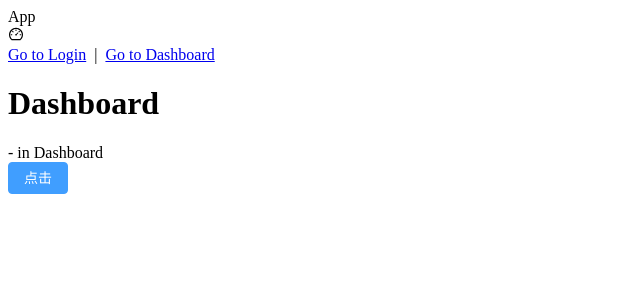
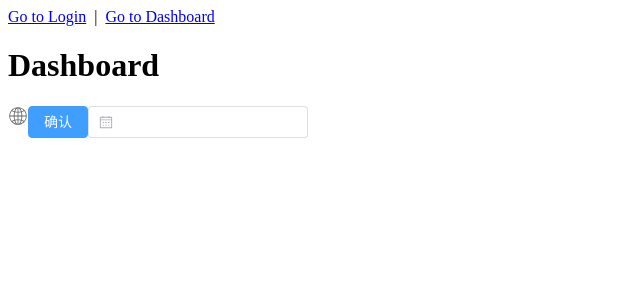
Before and after one commit to JacobShi777/petal-vue3-lite, a Vue app: page /#/ in a window 1280 px wide. Shown: the top 300 px of the page, without its empty margins (0-640 px from the left). Built offline with nearby package versions, Linux system fonts and the light colour scheme.

Commit message:
chore: 国际化

```diff
--- a/components.d.ts
+++ b/components.d.ts
@@ -8,6 +8,12 @@ export {}
 declare module 'vue' {
   export interface GlobalComponents {
     ElButton: typeof import('element-plus/es')['ElButton']
+    ElConfigProvider: typeof import('element-plus/es')['ElConfigProvider']
+    ElDatePicker: typeof import('element-plus/es')['ElDatePicker']
+    ElDropdown: typeof import('element-plus/es')['ElDropdown']
+    ElDropdownItem: typeof import('element-plus/es')['ElDropdownItem']
+    ElDropdownMenu: typeof import('element-plus/es')['ElDropdownMenu']
+    LocaleSwitch: typeof import('./src/components/LocaleSwitch/index.vue')['default']
     RouterLink: typeof import('vue-router')['RouterLink']
     RouterView: typeof import('vue-router')['RouterView']
     SvgIcon: typeof import('./src/components/SvgIcon/index.vue')['default']
--- a/package.json
+++ b/package.json
@@ -34,6 +34,7 @@
     "pinia": "^2.1.7",
     "pinia-plugin-persistedstate": "^3.2.1",
     "vue": "^3.4.31",
+    "vue-i18n": "^9.13.1",
     "vue-router": "^4.4.0"
   }
 }
--- a/src/App.vue
+++ b/src/App.vue
@@ -1,24 +1,20 @@
 <script lang="ts" setup>
-// 这个千万不要引入
-// import { ElMessage } from 'element-plus'
+import { computed } from 'vue'
+import { useLocaleStore } from '@/store/locale'
+import zhCn from 'element-plus/es/locale/lang/zh-cn'
+import en from 'element-plus/es/locale/lang/en'
 
-const handleClick = () => {
-  ElMessage.success('Hello World!')
-}
+const localeStore = useLocaleStore()
+const locale = computed(() => (localeStore.locale === 'zh-cn' ? zhCn : en))
 </script>
 
 <template>
-  <div>
-    <div>App</div>
-    <svg-icon name="dashboard" />
-    <nav>
-      <router-link to="/login">Go to Login</router-link>
-      &nbsp;|&nbsp;
-      <router-link to="/">Go to Dashboard</router-link>
-    </nav>
+  <nav>
+    <router-link to="/login">Go to Login</router-link>
+    &nbsp;|&nbsp;
+    <router-link to="/">Go to Dashboard</router-link>
+  </nav>
+  <el-config-provider :locale="locale">
     <router-view />
-    <el-button @click="handleClick" type="primary">点击</el-button>
-  </div>
+  </el-config-provider>
 </template>
-
-<style lang="scss" scoped></style>
--- /dev/null
+++ b/src/components/LocaleSwitch/index.vue
@@ -0,0 +1,54 @@
+<script lang="ts" setup>
+import { useI18n } from 'vue-i18n'
+import { type Locale, useLocaleStore } from '@/store/locale'
+
+interface LocaleItem {
+  key: Locale
+  name: string
+}
+
+const localeList: LocaleItem[] = [
+  { key: 'zh-cn', name: '简体中文' },
+  { key: 'en', name: 'English' },
+]
+
+const { locale, t } = useI18n()
+const localeStore = useLocaleStore()
+
+const command = (command: Locale) => {
+  locale.value = command
+  localeStore.setLocale(command)
+}
+</script>
+
+<template>
+  <el-dropdown @command="command">
+    <span class="dropdown-link">
+      <svg-icon name="global"></svg-icon>
+    </span>
+    <template #dropdown>
+      <el-dropdown-menu>
+        <el-dropdown-item
+          v-for="item in localeList"
+          :key="item.key"
+          :command="item.key"
+          :disabled="item.key === localeStore.locale"
+        >
+          {{ item.name }}
+        </el-dropdown-item>
+      </el-dropdown-menu>
+    </template>
+  </el-dropdown>
+</template>
+
+<style lang="scss" scoped>
+.dropdown-link {
+  outline: none;
+  cursor: pointer;
+
+  svg {
+    width: 20px;
+    height: 20px;
+  }
+}
+</style>
--- /dev/null
+++ b/src/locales/business/en.ts
@@ -0,0 +1 @@
+export default {}
--- /dev/null
+++ b/src/locales/business/zh-cn.ts
@@ -0,0 +1 @@
+export default {}
--- /dev/null
+++ b/src/locales/common/en.ts
@@ -0,0 +1,7 @@
+export default {
+  'common.theme.light': 'Light',
+  'common.theme.dark': 'Dark',
+  'common.theme.light-green': 'Light Green',
+
+  'common.action.confirm': 'Confirm',
+}
--- /dev/null
+++ b/src/locales/common/zh-cn.ts
@@ -0,0 +1,7 @@
+export default {
+  'common.theme.light': '浅色',
+  'common.theme.dark': '深色',
+  'common.theme.light-green': '浅绿',
+
+  'common.action.confirm': '确认',
+}
--- /dev/null
+++ b/src/locales/index.ts
@@ -0,0 +1,27 @@
+import { createI18n } from 'vue-i18n'
+import commonZhCn from './common/zh-cn'
+import commonEn from './common/en'
+import businessZhCn from './business/zh-cn'
+import businessEn from './business/en'
+
+function getLocaleFromLocalStorage() {
+  try {
+    const lsLocale = localStorage.getItem('locale')
+    const localesObj = JSON.parse(lsLocale as any)
+    return localesObj.locale
+  } catch (err) {
+    return 'zh-cn'
+  }
+}
+
+const i18n = createI18n({
+  legacy: false, // 确保 legacy 设置为 false
+  locale: getLocaleFromLocalStorage(), // 设置默认语言, 从localStorage中获取
+  fallbackLocale: 'zh-cn', // 设置备用语言
+  messages: {
+    'zh-cn': { ...commonZhCn, ...businessZhCn },
+    en: { ...commonEn, ...businessEn },
+  },
+})
+
+export default i18n
--- a/src/main.ts
+++ b/src/main.ts
@@ -6,6 +6,7 @@ import 'virtual:svg-icons-register'
 import SvgIcon from '@/components/SvgIcon/index.vue'
 import router from '@/router'
 import store from '@/store'
+import i18n from '@/locales'
 
 // 使用createApp创建Vue应用实例，并传入根组件App
 const app = createApp(App)
@@ -15,5 +16,7 @@ app.component('SvgIcon', SvgIcon)
 app.use(router)
 // 将store实例挂载到Vue应用实例上
 app.use(store)
+// 将i18n实例挂载到Vue应用实例上
+app.use(i18n)
 // 将Vue应用实例挂载到id为'app'的DOM元素上
 app.mount('#app')
--- /dev/null
+++ b/src/store/locale.ts
@@ -0,0 +1,22 @@
+import { ref } from 'vue'
+import { defineStore } from 'pinia'
+
+export type Locale = 'zh-cn' | 'en'
+
+export const useLocaleStore = defineStore(
+  'locale',
+  () => {
+    const locale = ref<Locale>('zh-cn')
+
+    function setLocale(_locale: Locale) {
+      locale.value = _locale
+    }
+    return {
+      locale,
+      setLocale,
+    }
+  },
+  {
+    persist: true,
+  },
+)
--- a/src/views/dashboard/index.vue
+++ b/src/views/dashboard/index.vue
@@ -1,12 +1,17 @@
 <script lang="ts" setup>
-import { useUserStore } from '@/store/user'
-const userStore = useUserStore()
+import { useI18n } from 'vue-i18n'
+const { t } = useI18n()
+const handleConfirm = () => {
+  ElMessage.success(t('common.theme.light'))
+}
 </script>
 
 <template>
   <div>
     <h1>Dashboard</h1>
-    {{ userStore.token || '-' }} in Dashboard
+    <LocaleSwitch />
+    <el-button type="primary" @click="handleConfirm">{{ t('common.action.confirm') }}</el-button>
+    <el-date-picker type="date" />
   </div>
 </template>
 
```
Also changed, not shown: src/assets/svg/global.svg (added), 1 other file (tests, documents, lock files or other folders).
